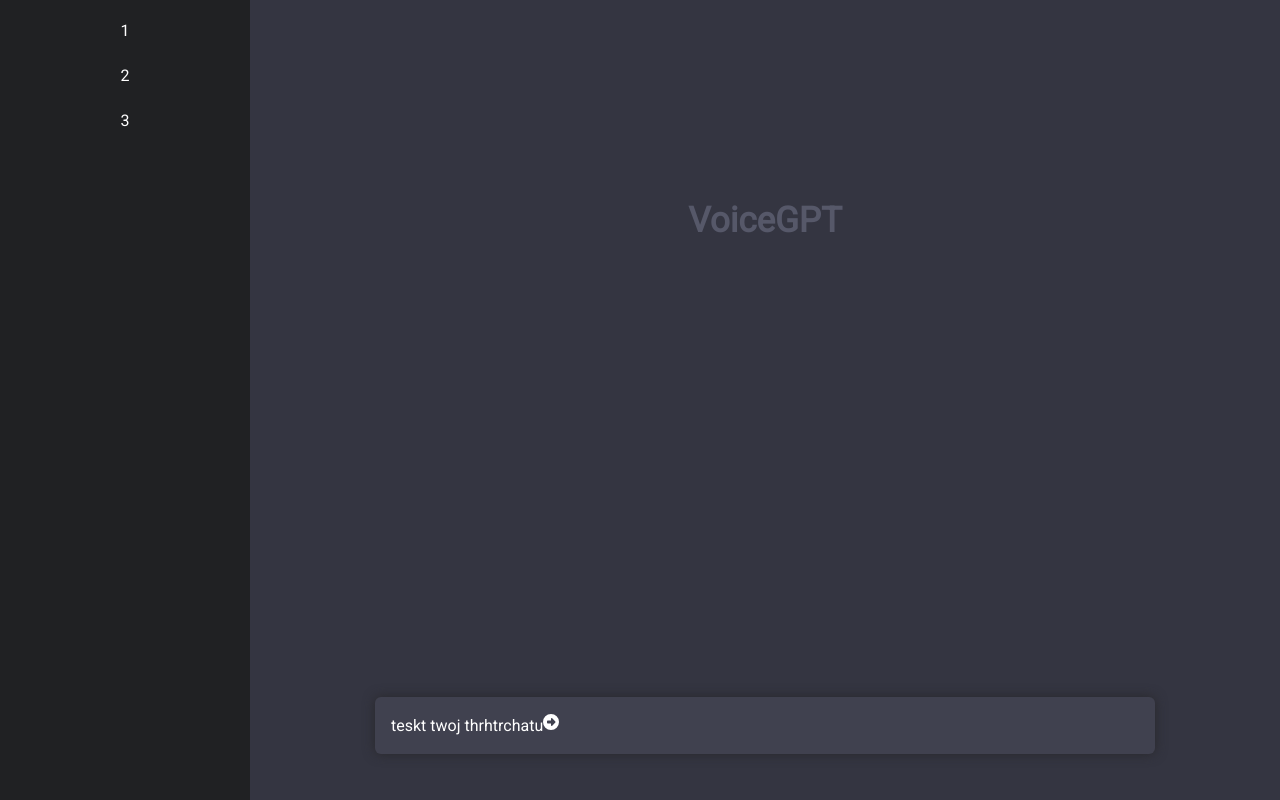
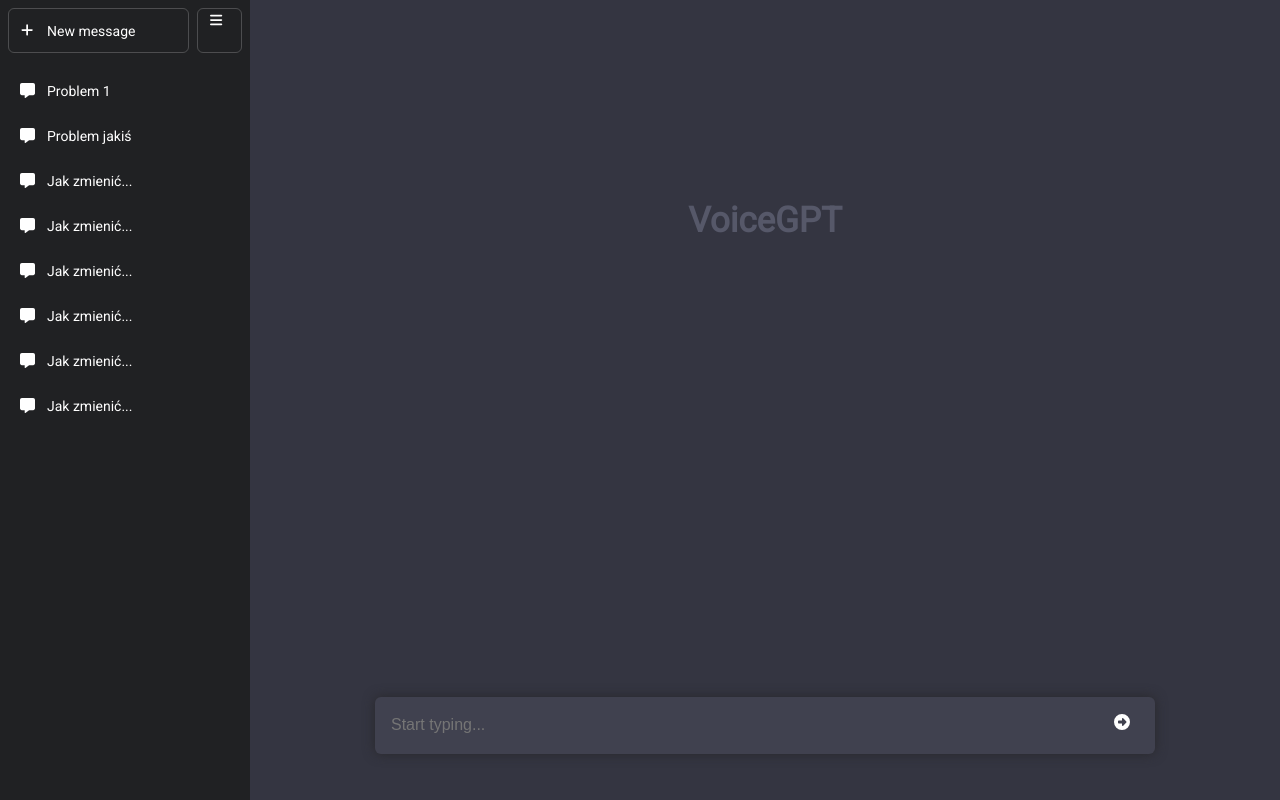
Before and after one commit to ynzulak/voicegpt, a Next.js app: page / in a window 1280 px wide. Built offline with nearby package versions, Linux system fonts and the light colour scheme.

Commit message:
Working on styling

```diff
--- a/src/app/page.tsx
+++ b/src/app/page.tsx
@@ -1,14 +1,23 @@
 import './styles/main.scss'
 import { FontAwesomeIcon } from '@fortawesome/react-fontawesome'
-import { faCircleRight} from "@fortawesome/free-solid-svg-icons"
+import { faCircleRight, faPlus, faBars, faMessage} from "@fortawesome/free-solid-svg-icons"
 
 export default function Home() {
   return (
     <div className='container'>
       <div className='history-container'>
-        <div className='history'>1</div>
-        <div className='history'>2</div>
-        <div className='history'>3</div>
+        <div className='new-message'>
+          <div className='new new-message-element'><div className='plus'><FontAwesomeIcon icon={faPlus} /></div><span>New message</span></div>
+          <div className='hide new-message-element'><span><FontAwesomeIcon icon={faBars} /></span></div>
+        </div>
+        <div className='history'><div className='fa-message'><FontAwesomeIcon icon={faMessage} /></div><span>Problem 1</span></div>
+        <div className='history'><div className='fa-message'><FontAwesomeIcon icon={faMessage} /></div><span>Problem jakiś</span></div>
+        <div className='history'><div className='fa-message'><FontAwesomeIcon icon={faMessage} /></div><span>Jak zmienić...</span></div>
+        <div className='history'><div className='fa-message'><FontAwesomeIcon icon={faMessage} /></div><span>Jak zmienić...</span></div>
+        <div className='history'><div className='fa-message'><FontAwesomeIcon icon={faMessage} /></div><span>Jak zmienić...</span></div>
+        <div className='history'><div className='fa-message'><FontAwesomeIcon icon={faMessage} /></div><span>Jak zmienić...</span></div>
+        <div className='history'><div className='fa-message'><FontAwesomeIcon icon={faMessage} /></div><span>Jak zmienić...</span></div>
+        <div className='history'><div className='fa-message'><FontAwesomeIcon icon={faMessage} /></div><span>Jak zmienić...</span></div>
       </div>
       <div className='text-container'>
         <div className='chatgpt-container'>
@@ -18,7 +27,7 @@
         </div>
         <div className='user-container'>
           <div className='type-bar'>
-            <div className='user-text'>teskt twoj thrhtrchatu</div>
+            <div className='user-text'><input className='user-text' type='text' placeholder='Start typing...'></input></div>
             <div className='user-enter'><FontAwesomeIcon icon={faCircleRight} /></div>
           </div>
         </div>
--- a/src/app/styles/main.scss
+++ b/src/app/styles/main.scss
@@ -7,13 +7,51 @@
     width: 250px;
     height: 100vh;
     padding: 8px;
+    font-size: 14px;
+
+    .new-message{
+        display: flex;
+        justify-content: center;
+        margin-bottom: 15px;
+        height: 45px;
+        .new{
+            flex: 1;
+            margin-right: 8px;
+        }
+        .hide{
+            width: 45px;
+            span {
+                display: flex;
+                width: 100%;
+                height: 100%;
+            }
+        }
+        .new-message-element    {
+            display: flex;
+            align-items: center;
+            padding: 4px 12px;
+            border: 1px solid hsla(0,0%,100%,.2);
+            border-radius: 6px;
+
+
+        }
+        .plus {
+            width: 14px;
+            margin-right: 12px;
+        }
+    }
     .history{
         display: flex;
-        justify-content: center;
         align-items: center;
         height: 45px;
         padding: 12px;
         border-radius: 6px;
+
+.fa-message{
+    height: 17px;
+    width: 15px;
+    margin-right: 12px;
+}
     }
 }
 
@@ -38,6 +76,7 @@
         justify-content: center;
         align-items: center;
         height: 150px;
+
         .type-bar{
             display: flex;
             width: 780px;
@@ -47,11 +86,16 @@
             border-radius: 6px;
             background-color: rgb(64,65,79);
             padding: 16px;
-            padding-right:48px;
+
             .user-text{
+                flex: 1;
+                font-size: 16px;
                 height: 25px;
                 display: flex;
                 align-items: center;
+                border: none;
+                background-color: rgb(64,65,79);
+                color: white;
             }
             .user-enter{
                 height: 25px;
```
